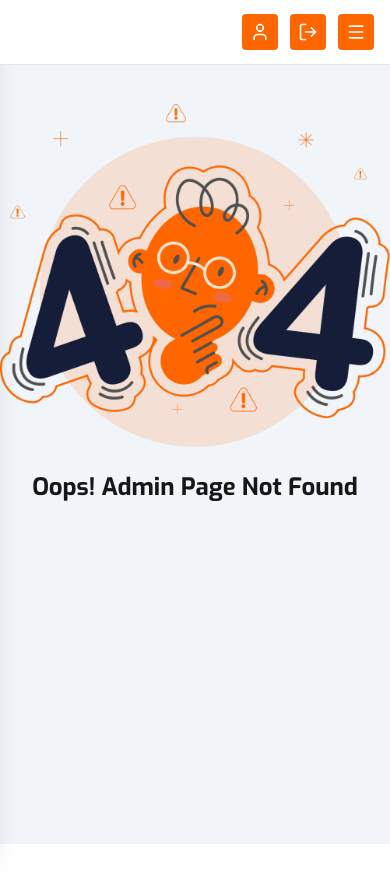
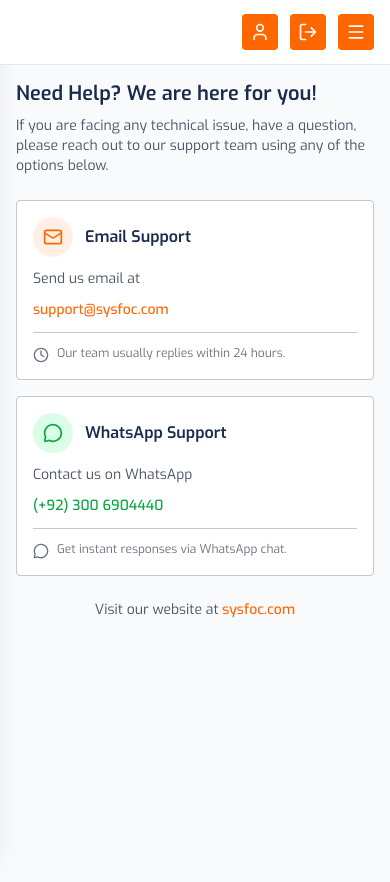
Before and after one commit to sysfoc/construction_nextjs, a Next.js app: page /admin/customer-support in a window 390 px wide. Shown: the top 882 px of the page. Before the commit the page ends 844 px from the top, so only its background shows below. Built offline with nearby package versions, Linux system fonts and the light colour scheme; no server answers; the database is empty.

Commit message:
customer support

```diff
--- a/app/admin/components/Sidebar.tsx
+++ b/app/admin/components/Sidebar.tsx
@@ -6,6 +6,7 @@
   Image,
   HelpCircle,
   FolderOpen,
+  Headphones,
   Users,
   MessageSquare,
   Briefcase,
@@ -74,6 +75,8 @@
     { icon: FileText, label: 'Projects', path: '/admin/projects' },
     { icon: Newspaper, label: 'News Management', path: '/admin/news' },
     { icon: UserCheck, label: 'Careers', path: '/admin/careers' },
+    { icon: UserCog, label: 'User Management', path: '/admin/user-management' },
+    { icon: UserCog, label: 'Blogs', path: '/admin/blogs' },
     { icon: FileCheck, label: 'Job Applications', path: '/admin/job-applications' },
     { icon: GitBranch, label: 'How we work', path: '/admin/how-we-work' },
     { icon: Shield, label: 'Certifications', path: '/admin/certifications' },
@@ -81,8 +84,7 @@
     { icon: Images, label: 'Gallery', path: '/admin/gallery' },
     { icon: Mail, label: 'Newsletter', path: '/admin/newsletter' },
     { icon: MessageCircle, label: 'Contact Form', path: '/admin/contact' },
-    { icon: UserCog, label: 'User Management', path: '/admin/user-management' },
-    { icon: UserCog, label: 'Blogs', path: '/admin/blogs' },
+    { icon: Headphones, label: 'Customer Support', path: '/admin/customer-support' },
   ];
 
   const SidebarContent = () => (
--- /dev/null
+++ b/app/admin/customer-support/page.tsx
@@ -0,0 +1,106 @@
+"use client"
+import { Mail, MessageCircle, Clock } from "lucide-react"
+
+export default function CustomerSupportPage() {
+  const handleEmailClick = () => {
+    window.open("mailto:support@sysfoc.com", "_blank")
+  }
+
+  const handleWhatsAppClick = () => {
+    window.open("https://wa.me/923006904440", "_blank")
+  }
+
+  return (
+    <div className="w-full min-h-screen bg-gray-50 dark:bg-gray-900 overflow-x-hidden">
+      <div className="p-4 sm:p-6 max-w-4xl mx-auto">
+        {/* Header Section */}
+        <div className="mb-6">
+          <h1 className="text-xl sm:text-2xl font-semibold text-[var(--header-text)] mb-2">
+            Need Help? We are here for you!
+          </h1>
+          <p className="text-sm text-gray-600 dark:text-gray-400">
+            If you are facing any technical issue, have a question, please reach out to our support team using any of the options below.
+          </p>
+        </div>
+
+        {/* Support Options */}
+        <div className="grid grid-cols-1 md:grid-cols-2 gap-4">
+          {/* Email Support Card */}
+          <div className="bg-[var(--background)] border border-[var(--border-color)] rounded p-4">
+            <div className="flex items-center gap-3 mb-3">
+              <div className="flex items-center justify-center w-10 h-10 bg-[var(--primary)]/10 rounded-full flex-shrink-0">
+                <Mail className="w-5 h-5 text-[var(--primary)]" />
+              </div>
+              <h2 className="text-base font-semibold text-[var(--header-text)]">
+                Email Support
+              </h2>
+            </div>
+
+            <p className="text-sm text-gray-600 dark:text-gray-400 mb-2">
+              Send us email at
+            </p>
+
+            <button
+              onClick={handleEmailClick}
+              className="text-[var(--primary)] font-medium text-sm hover:underline break-all mb-3"
+            >
+              support@sysfoc.com
+            </button>
+
+            <div className="flex items-start gap-2 pt-3 border-t border-[var(--border-color)]">
+              <Clock className="w-4 h-4 text-gray-500 dark:text-gray-400 flex-shrink-0 mt-0.5" />
+              <p className="text-xs text-gray-500 dark:text-gray-400">
+                Our team usually replies within 24 hours.
+              </p>
+            </div>
+          </div>
+
+          {/* WhatsApp Support Card */}
+          <div className="bg-[var(--background)] border border-[var(--border-color)] rounded p-4">
+            <div className="flex items-center gap-3 mb-3">
+              <div className="flex items-center justify-center w-10 h-10 bg-green-100 dark:bg-green-900 rounded-full flex-shrink-0">
+                <MessageCircle className="w-5 h-5 text-green-600 dark:text-green-400" />
+              </div>
+              <h2 className="text-base font-semibold text-[var(--header-text)]">
+                WhatsApp Support
+              </h2>
+            </div>
+
+            <p className="text-sm text-gray-600 dark:text-gray-400 mb-2">
+              Contact us on WhatsApp
+            </p>
+
+            <button
+              onClick={handleWhatsAppClick}
+              className="text-green-600 dark:text-green-400 font-medium text-sm hover:underline mb-3"
+            >
+              (+92) 300 6904440
+            </button>
+
+            <div className="flex items-start gap-2 pt-3 border-t border-[var(--border-color)]">
+              <MessageCircle className="w-4 h-4 text-gray-500 dark:text-gray-400 flex-shrink-0 mt-0.5" />
+              <p className="text-xs text-gray-500 dark:text-gray-400">
+                Get instant responses via WhatsApp chat.
+              </p>
+            </div>
+          </div>
+        </div>
+
+        {/* Website Link */}
+        <div className="mt-6 text-center">
+          <p className="text-sm text-gray-600 dark:text-gray-400">
+            Visit our website at{" "}
+            <a
+              href="https://sysfoc.com"
+              target="_blank"
+              rel="noopener noreferrer"
+              className="text-[var(--primary)] font-medium hover:underline"
+            >
+              sysfoc.com
+            </a>
+          </p>
+        </div>
+      </div>
+    </div>
+  )
+}
--- a/app/emergency-service/[slug]/page.tsx
+++ b/app/emergency-service/[slug]/page.tsx
@@ -76,7 +76,7 @@
   if (loading) {
     return (
       <main className="max-w-6xl mx-auto">
-        <div className="px-12 py-12 text-center">
+        <div className="px-6 sm:px-12 py-12 text-center">
           <p className="text-gray-600">Loading service details...</p>
         </div>
       </main>
@@ -86,7 +86,7 @@
   if (error || !service) {
     return (
       <main className="max-w-6xl mx-auto">
-        <div className="px-12 py-12 text-center text-red-600">
+        <div className="px-6 sm:px-12 py-12 text-center text-red-600">
           <p>Error: {error || "Service not found"}</p>
         </div>
       </main>
@@ -96,14 +96,14 @@
   return (
     <main className="max-w-6xl mx-auto">
       {/* Hero Section */}
-      <section className="grid grid-cols-2 gap-8 px-12 py-10 bg-gray-50">
-        <div className="flex flex-col justify-center">
-          <h1 className="text-3xl font-bold text-gray-800 mb-4">{service.title}</h1>
-          <p className="text-base mb-4 leading-relaxed text-gray-600">
+      <section className="grid grid-cols-1 md:grid-cols-2 gap-8 px-6 sm:px-12 py-10 bg-gray-50">
+        <div className="flex flex-col justify-center order-2 md:order-1">
+          <h1 className="text-2xl sm:text-3xl font-bold text-gray-800 mb-4">{service.title}</h1>
+          <p className="text-sm sm:text-base mb-4 leading-relaxed text-gray-600">
             Professional {service.title.toLowerCase()} emergency response available 24/7. Our certified team handles
             urgent situations with expertise and care.
           </p>
-          <div className="grid grid-cols-2 gap-4 mb-4">
+          <div className="grid grid-cols-1 sm:grid-cols-2 gap-4 mb-4">
             <div className="p-3 bg-white rounded border border-gray-200">
               <p className="text-xs font-semibold mb-1 text-orange-500">CALLOUT FEE</p>
               <p className="text-xl font-bold text-gray-800">${service.calloutPrice}</p>
@@ -123,7 +123,7 @@
               <MessageCircle size={20} className="text-green-600" />
               <div className="text-left">
                 <p className="text-xs text-gray-600 font-semibold">Quick Response via WhatsApp</p>
-                <p className="text-base font-bold text-green-600">{settings.emergencyPhone}</p>
+                <p className="text-base font-bold text-green-600 break-all">{settings.emergencyPhone}</p>
               </div>
             </a>
             <a
@@ -133,12 +133,12 @@
               <MailIcon size={20} className="text-orange-600" />
               <div className="text-left">
                 <p className="text-xs text-gray-600 font-semibold">Email for Support</p>
-                <p className="text-sm font-medium text-orange-600">{settings.emergencyEmail}</p>
+                <p className="text-sm font-medium text-orange-600 break-all">{settings.emergencyEmail}</p>
               </div>
             </a>
           </div>
         </div>
-        <div className="flex items-center justify-center rounded overflow-hidden h-80">
+        <div className="flex items-center justify-center rounded overflow-hidden h-60 sm:h-80 order-1 md:order-2">
           <div className="w-full h-full flex items-center justify-center bg-gray-100">
             <Image
               src={service.image || "/placeholder.svg"}
@@ -152,11 +152,11 @@
       </section>
 
       {/* What We Help With Section */}
-      <section className="px-12 py-8 bg-white">
-        <h2 className="text-2xl font-bold mb-6 text-gray-800">
+      <section className="px-6 sm:px-12 py-8 bg-white">
+        <h2 className="text-xl sm:text-2xl font-bold mb-6 text-gray-800">
           In What {service.title} Emergencies We Can Help You With
         </h2>
-        <div className="grid grid-cols-2 gap-3">
+        <div className="grid grid-cols-1 sm:grid-cols-2 gap-3">
           {service.whatWeHelpWith.map((item, i) => (
             <div key={i} className="flex items-start gap-2">
               <CheckCircle2 size={20} className="text-orange-500 flex-shrink-0 mt-0.5" />
@@ -167,9 +167,9 @@
       </section>
 
       {/* How It Works Section */}
-      <section className="px-12 py-8 bg-gray-50">
-        <h2 className="text-2xl font-bold mb-6 text-gray-800">How It Works</h2>
-        <div className="grid grid-cols-3 gap-6">
+      <section className="px-6 sm:px-12 py-8 bg-gray-50">
+        <h2 className="text-xl sm:text-2xl font-bold mb-6 text-gray-800">How It Works</h2>
+        <div className="grid grid-cols-1 sm:grid-cols-2 lg:grid-cols-3 gap-6">
           {[
             {
               step: "1",
@@ -200,25 +200,25 @@
       </section>
 
       {/* Contact CTA Section */}
-      <section className="px-12 py-10 bg-white">
+      <section className="px-6 sm:px-12 py-10 bg-white">
         <div className="max-w-4xl mx-auto text-center">
-          <h2 className="text-2xl font-bold mb-4 text-gray-800">Need Immediate Assistance?</h2>
-          <p className="text-base mb-6 text-gray-600">
+          <h2 className="text-xl sm:text-2xl font-bold mb-4 text-gray-800">Need Immediate Assistance?</h2>
+          <p className="text-sm sm:text-base mb-6 text-gray-600">
             Our emergency response team is ready to help you 24/7
           </p>
-          <div className="flex gap-4 justify-center">
+          <div className="flex flex-col sm:flex-row gap-4 justify-center">
             <a
               href={`https://wa.me/${settings.emergencyPhone?.replace(/\D/g, '')}`}
               target="_blank"
               rel="noopener noreferrer"
-              className="px-8 py-3 text-base font-bold text-white rounded bg-green-600 hover:bg-green-700 inline-flex items-center gap-2 transition-colors"
+              className="px-8 py-3 text-base font-bold text-white rounded bg-green-600 hover:bg-green-700 inline-flex items-center justify-center gap-2 transition-colors"
             >
               <MessageCircle size={20} />
               WhatsApp Now
             </a>
             <a
               href={`mailto:${settings.emergencyEmail}`}
-              className="px-8 py-3 text-base font-bold text-white rounded bg-orange-600 hover:bg-orange-700 inline-flex items-center gap-2 transition-colors"
+              className="px-8 py-3 text-base font-bold text-white rounded bg-orange-600 hover:bg-orange-700 inline-flex items-center justify-center gap-2 transition-colors"
             >
               <MailIcon size={20} />
               Send Email
--- a/app/emergency-service/page.tsx
+++ b/app/emergency-service/page.tsx
@@ -68,7 +68,7 @@
   if (loading) {
     return (
       <main className="max-w-7xl mx-auto">
-        <div className="px-12 py-12 text-center">
+        <div className="px-6 md:px-12 py-12 text-center">
           <p className="text-gray-600">Loading services...</p>
         </div>
       </main>
@@ -78,7 +78,7 @@
   if (error) {
     return (
       <main className="max-w-7xl mx-auto">
-        <div className="px-12 py-12 text-center text-red-600">
+        <div className="px-6 md:px-12 py-12 text-center text-red-600">
           <p>Error: {error}</p>
         </div>
       </main>
@@ -88,26 +88,27 @@
   return (
     <main className="max-w-7xl mx-auto">
       {/* Hero Section */}
-      <section className="grid grid-cols-2 gap-8 px-12 py-12 bg-gray-50">
-        <div className="flex flex-col justify-center">
-          <h1 className="text-4xl font-bold mb-3 text-gray-800">
+      <section className="grid grid-cols-1 lg:grid-cols-2 gap-8 px-6 md:px-12 py-12 bg-gray-50">
+        <div className="flex flex-col justify-center order-2 lg:order-1">
+          <h1 className="text-3xl md:text-4xl font-bold mb-3 text-gray-800">
             Emergency Services
           </h1>
-          <p className="text-base mb-3 leading-relaxed text-gray-600">
+          <p className="text-base mb-4 leading-relaxed text-gray-600">
             Professional emergency response when you need it most. Our team of
             certified technicians is ready to handle any urgent situation
             affecting your property.
           </p>
- <div className="flex flex-wrap items-stretch gap-3">
+
+          <div className="flex flex-col sm:flex-row items-stretch gap-3">
             <a
               href={`https://wa.me/${settings.emergencyPhone?.replace(/\D/g, "")}`}
               target="_blank"
               rel="noopener noreferrer"
               className="flex-1 flex items-center gap-2 px-3 py-2 bg-green-500 text-primary-foreground rounded-md transition-colors"
             >
-    <MessageCircle size={20} className=" flex-shrink-0" />
-    <div className="leading-tight">
-      <p className="text-xs font-semibold ">Chat on WhatsApp</p>
+              <MessageCircle size={20} className="flex-shrink-0" />
+              <div className="leading-tight overflow-hidden">
+                <p className="text-xs font-semibold">Chat on WhatsApp</p>
                 <p className="text-sm font-bold truncate">
                   {settings.emergencyPhone}
                 </p>
@@ -119,7 +120,7 @@
               className="flex-1 flex items-center gap-2 px-3 py-2 rounded-md bg-primary text-primary-foreground transition-colors"
             >
               <MailIcon size={20} className="flex-shrink-0" />
-    <div className="leading-tight">
+              <div className="leading-tight overflow-hidden">
                 <p className="text-xs font-semibold">Send us an Email</p>
                 <p className="text-sm font-medium truncate">
                   {settings.emergencyEmail}
@@ -127,28 +128,27 @@
               </div>
             </a>
           </div>
+        </div>
 
-
-        </div>
-        <div className="flex items-center justify-center rounded overflow-hidden h-80">
+        <div className="flex items-center justify-center rounded overflow-hidden h-60 md:h-80 order-1 lg:order-2">
           <div className="w-full h-full relative flex items-center justify-center bg-gray-100">
             <Image
               src="/emergency-services/img_01 (3).jpg"
               alt="Emergency Response"
               width={1024}
               height={1024}
-              className="object-cover max-h-full"
+              className="object-cover w-full h-full"
             />
           </div>
         </div>
       </section>
 
       {/* Why Choose Us Section */}
-      <section className="px-12 py-10 bg-gray-100">
-        <h2 className="text-3xl font-bold mb-8 text-center text-gray-800">
+      <section className="px-6 md:px-12 py-10 bg-gray-100">
+        <h2 className="text-2xl md:text-3xl font-bold mb-8 text-center text-gray-800">
           Why Choose Our Emergency Services?
         </h2>
-        <div className="grid grid-cols-3 gap-6 max-w-5xl mx-auto">
+        <div className="grid grid-cols-1 sm:grid-cols-2 lg:grid-cols-3 gap-6 max-w-5xl mx-auto">
           <div className="text-center">
             <Clock size={36} className="text-orange-500 mx-auto mb-2" />
             <h3 className="text-lg font-bold mb-2 text-gray-700">
@@ -181,19 +181,19 @@
       </section>
 
       {/* Service List Section */}
-      <section className="px-12 py-10 bg-gray-100">
-        <h2 className="text-3xl font-bold mb-8 text-center text-gray-800">
+      <section className="px-6 md:px-12 py-10 bg-gray-100">
+        <h2 className="text-2xl md:text-3xl font-bold mb-8 text-center text-gray-800">
           Services We Provide
         </h2>
 
-        <div className="grid grid-cols-3 gap-4 max-w-5xl mx-auto">
+        <div className="grid grid-cols-1 sm:grid-cols-2 lg:grid-cols-3 gap-6 max-w-5xl mx-auto">
           {services.map((service) => (
             <Link
               key={service._id}
               href={`/emergency-service/${service.slug}`}
               className="p-6 border border-gray-300 rounded bg-white shadow-sm hover:shadow-md transition-shadow"
             >
-              <div className="flex items-center justify-center rounded overflow-hidden h-40 mb-4">
+              <div className="flex items-center justify-center rounded overflow-hidden h-48 mb-4">
                 <Image
                   src={service.image || "/placeholder.svg"}
                   alt={service.title}
@@ -222,9 +222,9 @@
       </section>
 
       {/* Contact Section */}
-      <section className="px-12 py-10 bg-gray-50">
+      <section className="px-6 md:px-12 py-10 bg-gray-50">
         <div className="max-w-4xl mx-auto text-center">
-          <h2 className="text-3xl font-bold mb-4 text-gray-800">
+          <h2 className="text-2xl md:text-3xl font-bold mb-4 text-gray-800">
             Contact Us for Emergency Assistance
           </h2>
           <p className="text-base mb-8 leading-relaxed text-gray-600">
@@ -232,38 +232,26 @@
             immediately to your emergency.
           </p>
 
-          <div className="flex gap-6 justify-center mb-8">
+          <div className="flex flex-col sm:flex-row gap-6 justify-center mb-8">
             <a
-              href={`https://wa.me/${settings.emergencyPhone?.replace(
-                /\D/g,
-                ""
-              )}`}
+              href={`https://wa.me/${settings.emergencyPhone?.replace(/\D/g, "")}`}
               target="_blank"
               rel="noopener noreferrer"
               className="flex-1 max-w-xs text-primary-foreground p-6 bg-green-500 rounded-lg transition-colors"
             >
-              <MessageCircle
-                size={32}
-                className=" mx-auto mb-2"
-              />
-              <p className="text-xs mb-1  font-semibold">
+              <MessageCircle size={32} className="mx-auto mb-2" />
+              <p className="text-xs mb-1 font-semibold">
                 Message on WhatsApp
               </p>
-              <p className="text-sm  font-medium">
-                {settings.emergencyPhone}
-              </p>
+              <p className="text-sm font-medium">{settings.emergencyPhone}</p>
             </a>
             <a
               href={`mailto:${settings.emergencyEmail}`}
-              className="flex-1 text-primary-foreground  max-w-xs p-6 bg-primary rounded-lg transition-colors"
+              className="flex-1 max-w-xs text-primary-foreground p-6 bg-primary rounded-lg transition-colors"
             >
-              <MailIcon size={32} className="text-primary-foreground mx-auto mb-2" />
-              <p className="text-xs mb-1 font-semibold">
-                Send us an Email
-              </p>
-              <p className="text-sm font-medium">
-                {settings.emergencyEmail}
-              </p>
+              <MailIcon size={32} className="mx-auto mb-2" />
+              <p className="text-xs mb-1 font-semibold">Send us an Email</p>
+              <p className="text-sm font-medium">{settings.emergencyEmail}</p>
             </a>
           </div>
         </div>
```
Lines whose indentation alone changed are shown as unchanged.
